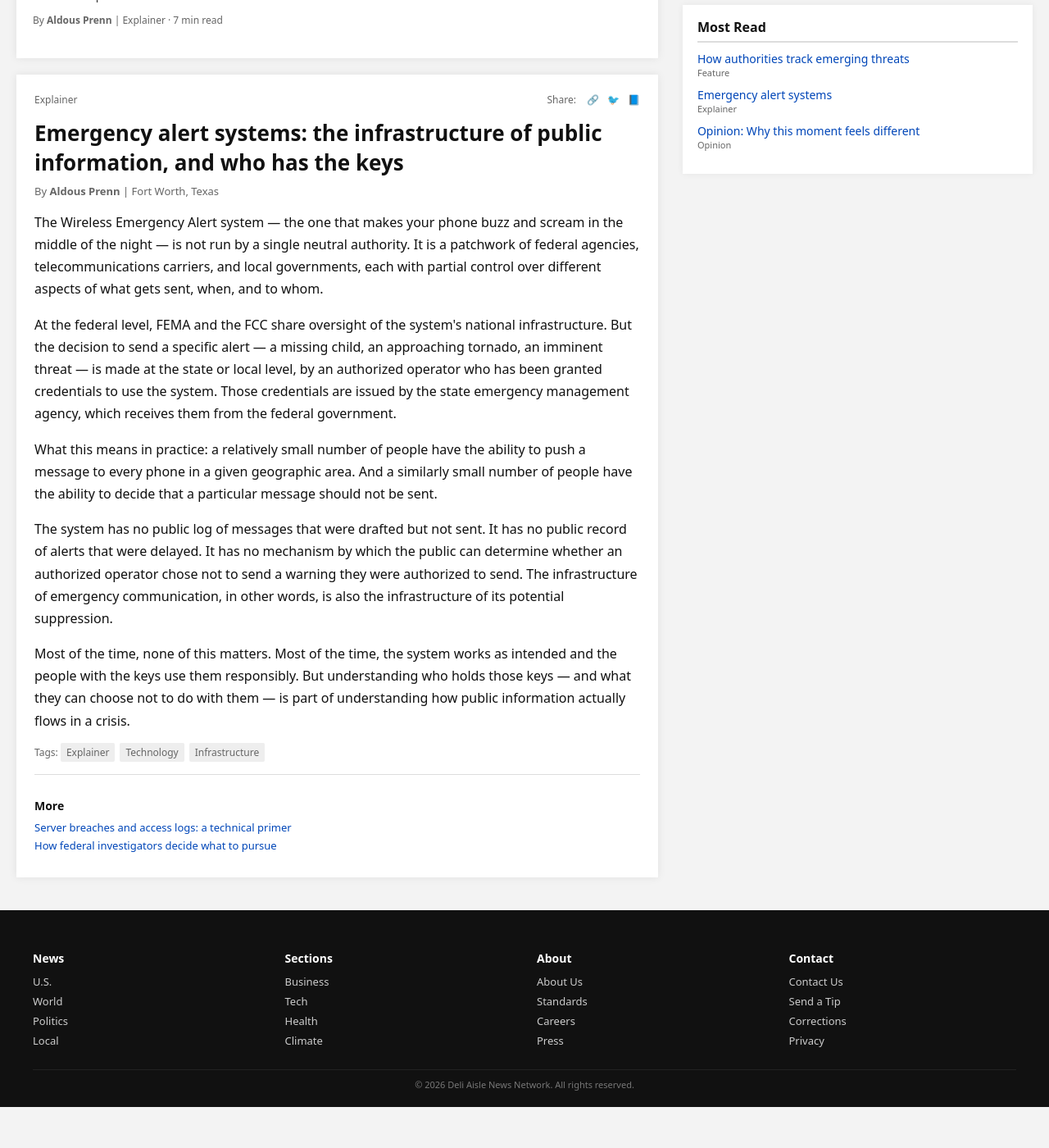
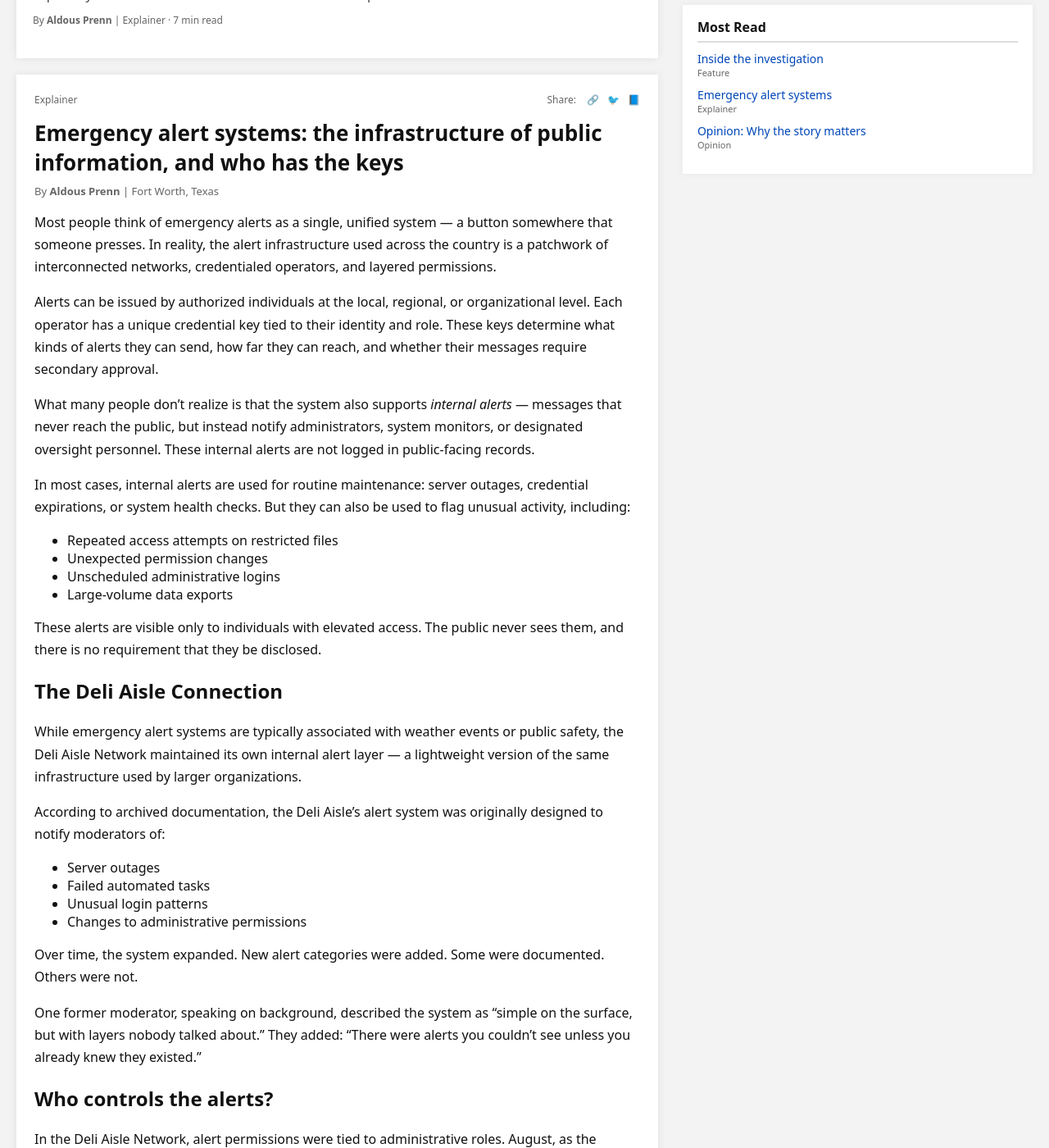
Before and after one commit to NotAnIronman/ARG, a Jekyll site: the page built from pages/explainer.html, in a window 1280 px wide and 1400 px high, scrolled down 441 px. Shown: the whole window at 82% size. Built offline with Jekyll 4.4.1, drawn with Linux system fonts in a browser that asks for light colours; before the commit the page ends 1791 px from its top, so only the background shows below that; some of the changed text lies outside the part shown.

Commit message:
Update explainer.html

```diff
--- a/pages/explainer.html
+++ b/pages/explainer.html
@@ -1,33 +1,162 @@
 ---
 layout: default
-title: "Breaking News"
-breaking_headline: "Authorities investigating, as disgraced former Deli Aisle Owner found dead in apparent suicide."
+title: "Explainer"
+breaking_headline: "Understanding the systems behind emergency alerts — who controls them, how they work, and what they can't do."
 show_banner: true
 ---
+
 <div class="page">
 <div>
+
 <article class="hero-card">
-<div class="hero-tag">Explainer</div>
-<h2 class="hero-headline">Understanding the systems behind emergency alerts — who controls them, how they work, and what they can't do.</h2>
-<div class="hero-subheadline">When an alert goes out, most people assume a neutral system is doing the sending. The reality is more complicated.</div>
-<div class="hero-meta">By <strong>Aldous Prenn</strong> | Explainer · 7 min read</div>
+    <div class="hero-tag">Explainer</div>
+    <h2 class="hero-headline">Understanding the systems behind emergency alerts — who controls them, how they work, and what they can't do.</h2>
+    <div class="hero-subheadline">
+        When an alert goes out, most people assume a neutral system is doing the sending. The reality — especially inside the Deli Aisle Network — is more complicated.
+    </div>
+    <div class="hero-meta">By <strong>Aldous Prenn</strong> | Explainer · 7 min read</div>
 </article>
+
 <article class="article-detail">
-<div class="article-detail-header"><div>Explainer</div><div class="share-icons">Share: <span>🔗</span><span>🐦</span><span>📘</span></div></div>
+<div class="article-detail-header">
+    <div>Explainer</div>
+    <div class="share-icons">Share: <span>🔗</span><span>🐦</span><span>📘</span></div>
+</div>
+
 <h1>Emergency alert systems: the infrastructure of public information, and who has the keys</h1>
 <div class="byline">By <strong>Aldous Prenn</strong> | Fort Worth, Texas</div>
-<p>The Wireless Emergency Alert system — the one that makes your phone buzz and scream in the middle of the night — is not run by a single neutral authority. It is a patchwork of federal agencies, telecommunications carriers, and local governments, each with partial control over different aspects of what gets sent, when, and to whom.</p>
-<p>At the federal level, FEMA and the FCC share oversight of the system's national infrastructure. But the decision to send a specific alert — a missing child, an approaching tornado, an imminent threat — is made at the state or local level, by an authorized operator who has been granted credentials to use the system. Those credentials are issued by the state emergency management agency, which receives them from the federal government.</p>
-<p>What this means in practice: a relatively small number of people have the ability to push a message to every phone in a given geographic area. And a similarly small number of people have the ability to decide that a particular message should not be sent.</p>
-<!-- the source who mentioned suppression did so in the context of the deli aisle case, not emergency alerts in general. they did not elaborate. they said "same idea, different scale." -->
-<p>The system has no public log of messages that were drafted but not sent. It has no public record of alerts that were delayed. It has no mechanism by which the public can determine whether an authorized operator chose not to send a warning they were authorized to send. The infrastructure of emergency communication, in other words, is also the infrastructure of its potential suppression.</p>
-<p>Most of the time, none of this matters. Most of the time, the system works as intended and the people with the keys use them responsibly. But understanding who holds those keys — and what they can choose not to do with them — is part of understanding how public information actually flows in a crisis.</p>
-<div class="article-tags">Tags: <span>Explainer</span><span>Technology</span><span>Infrastructure</span></div>
-<div class="more-on-story"><h4>More</h4><a href="tech.html">Server breaches and access logs: a technical primer</a><a href="investigation.html">How federal investigators decide what to pursue</a></div>
+
+<p>
+    Most people think of emergency alerts as a single, unified system — a button somewhere that someone presses. In reality, the alert infrastructure used across the country is a patchwork of interconnected networks, credentialed operators, and layered permissions.
+</p>
+
+<p>
+    Alerts can be issued by authorized individuals at the local, regional, or organizational level. Each operator has a unique credential key tied to their identity and role. These keys determine what kinds of alerts they can send, how far they can reach, and whether their messages require secondary approval.
+</p>
+
+<p>
+    What many people don’t realize is that the system also supports <em>internal alerts</em> — messages that never reach the public, but instead notify administrators, system monitors, or designated oversight personnel. These internal alerts are not logged in public-facing records.
+</p>
+
+<!-- internal alerts are referenced in the April 17 system update logs — see Business page -->
+
+<p>
+    In most cases, internal alerts are used for routine maintenance: server outages, credential expirations, or system health checks. But they can also be used to flag unusual activity, including:
+</p>
+
+<ul>
+    <li>Repeated access attempts on restricted files</li>
+    <li>Unexpected permission changes</li>
+    <li>Unscheduled administrative logins</li>
+    <li>Large-volume data exports</li>
+</ul>
+
+<p>
+    These alerts are visible only to individuals with elevated access. The public never sees them, and there is no requirement that they be disclosed.
+</p>
+
+<h2>The Deli Aisle Connection</h2>
+
+<p>
+    While emergency alert systems are typically associated with weather events or public safety, the Deli Aisle Network maintained its own internal alert layer — a lightweight version of the same infrastructure used by larger organizations.
+</p>
+
+<p>
+    According to archived documentation, the Deli Aisle’s alert system was originally designed to notify moderators of:
+</p>
+
+<ul>
+    <li>Server outages</li>
+    <li>Failed automated tasks</li>
+    <li>Unusual login patterns</li>
+    <li>Changes to administrative permissions</li>
+</ul>
+
+<p>
+    Over time, the system expanded. New alert categories were added. Some were documented. Others were not.
+</p>
+
+<!-- undocumented alert category "A17" appears only once in logs — timestamp matches April 17, 03:14 CST -->
+
+<p>
+    One former moderator, speaking on background, described the system as “simple on the surface, but with layers nobody talked about.” They added: “There were alerts you couldn’t see unless you already knew they existed.”
+</p>
+
+<h2>Who controls the alerts?</h2>
+
+<p>
+    In the Deli Aisle Network, alert permissions were tied to administrative roles. August, as the original owner, held the highest-level key. After he stepped down, those permissions transferred to Acting Owner Gustau.
+</p>
+
+<p>
+    Publicly available logs show that several alert categories were modified on April 18 — the same day the system underwent a major update. It is not known who initiated the changes.
+</p>
+
+<!-- alert category "A17" was disabled during the April 18 update -->
+
+<p>
+    The system does not maintain a public record of:
+</p>
+
+<ul>
+    <li>Alerts that were drafted but not sent</li>
+    <li>Alerts that were suppressed</li>
+    <li>Alerts that were rerouted to internal-only channels</li>
+</ul>
+
+<p>
+    This means it is impossible to determine whether an alert was intentionally withheld — or who made that decision.
+</p>
+
+<h2>What the system cannot do</h2>
+
+<p>
+    Despite its complexity, the alert infrastructure has clear limitations:
+</p>
+
+<ul>
+    <li>It cannot retroactively reconstruct missing logs</li>
+    <li>It cannot identify who viewed an internal alert</li>
+    <li>It cannot verify whether a credential key was used by its rightful owner</li>
+</ul>
+
+<p>
+    These limitations matter because they define the boundaries of what investigators — or the public — can ever know.
+</p>
+
+<!-- internal note: one alert key was used on April 17 without a matching login session -->
+
+<p>
+    Most of the time, the system works as intended. But understanding who holds the keys — and what those keys allow — is essential to understanding how information moves, and how it can be quietly stopped.
+</p>
+
+<div class="article-tags">
+    Tags: <span>Explainer</span><span>Technology</span><span>Infrastructure</span>
+</div>
+
+<div class="more-on-story">
+    <h4>More</h4>
+    <a href="tech.html">Server breaches and access logs: a technical primer</a>
+    <a href="investigation.html">How investigators interpret missing records</a>
+</div>
+
 </article>
 </div>
+
 <aside class="right-column">
-<section class="panel"><h3>Latest</h3><div class="list-item"><a href="liveupdates.html">Live updates</a><span>Just now</span></div><div class="list-item"><a href="briefing.html">Officials release partial statement</a><span>12 min ago</span></div><div class="list-item"><a href="individuals.html">Individuals involved</a><span>35 min ago</span></div></section>
-<section class="panel"><h3>Most Read</h3><div class="list-item"><a href="investigation.html">How authorities track emerging threats</a><span>Feature</span></div><div class="list-item"><a href="explainer.html">Emergency alert systems</a><span>Explainer</span></div><div class="list-item"><a href="opinion.html">Opinion: Why this moment feels different</a><span>Opinion</span></div></section>
+<section class="panel">
+    <h3>Latest</h3>
+    <div class="list-item"><a href="liveupdates.html">Live updates</a><span>Just now</span></div>
+    <div class="list-item"><a href="briefing.html">Officials release partial statement</a><span>12 min ago</span></div>
+    <div class="list-item"><a href="individuals.html">Individuals involved</a><span>35 min ago</span></div>
+</section>
+
+<section class="panel">
+    <h3>Most Read</h3>
+    <div class="list-item"><a href="investigation.html">Inside the investigation</a><span>Feature</span></div>
+    <div class="list-item"><a href="explainer.html">Emergency alert systems</a><span>Explainer</span></div>
+    <div class="list-item"><a href="opinion.html">Opinion: Why the story matters</a><span>Opinion</span></div>
+</section>
 </aside>
+
 </div>
```
